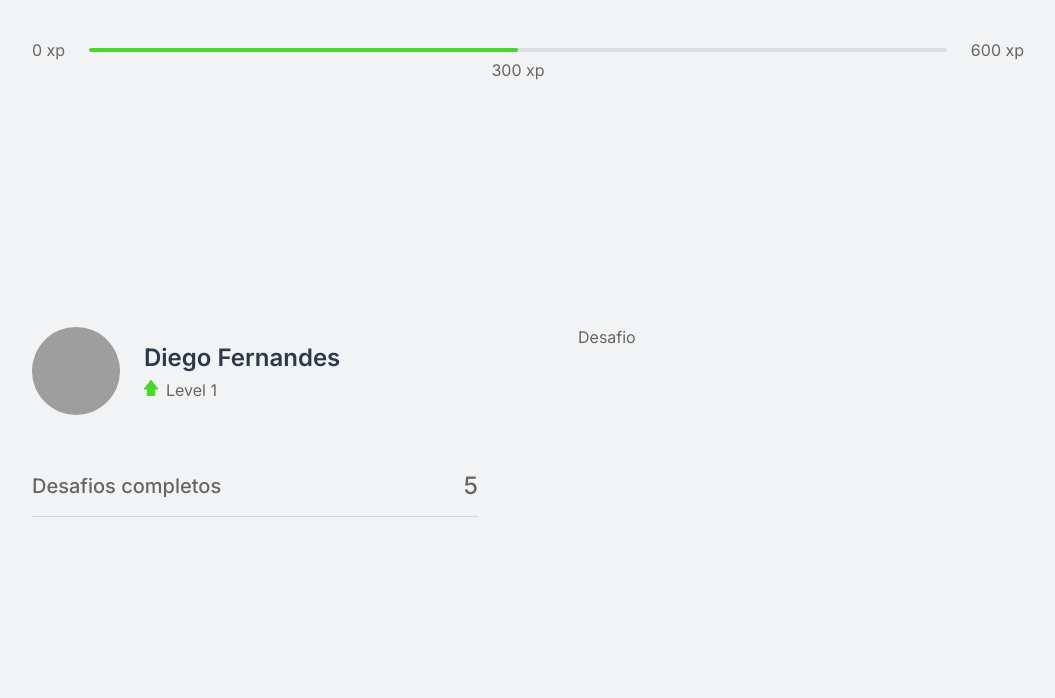
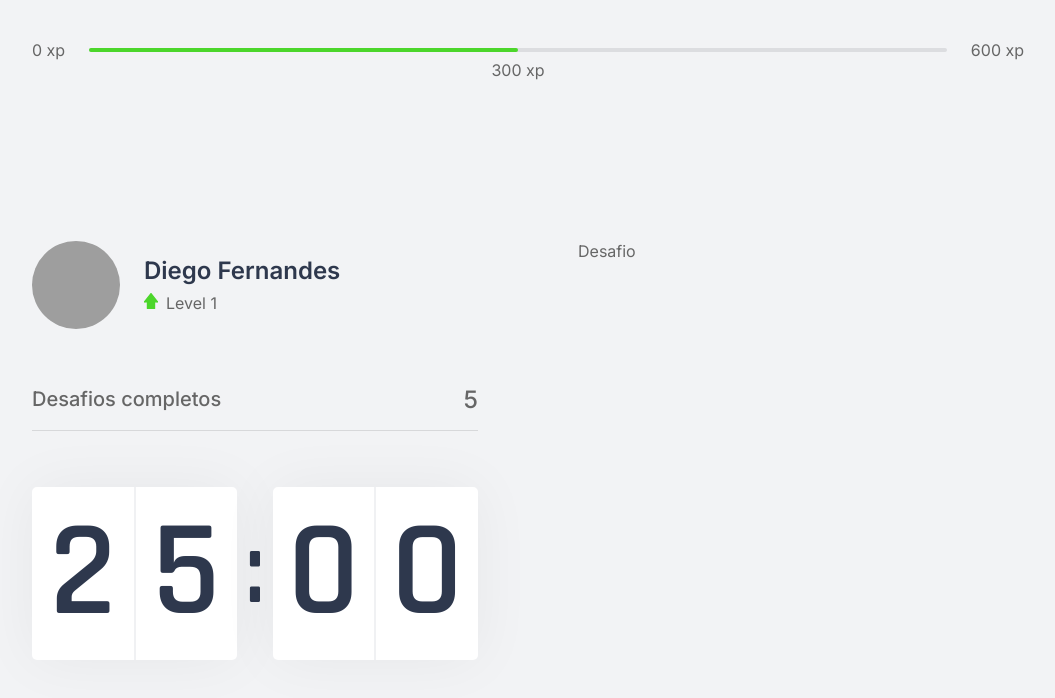
Before and after one commit to pedroht/nlw4, a Next.js app in the folder moveit/: page / in a window 1280 px wide. Shown: the top 698 px of the page, without its empty margins (112-1167 px from the left). Built offline with nearby package versions, Linux system fonts and the light colour scheme; grey boxes are pictures that could not be loaded.

Commit message:
Adicionando Component Countdown

```diff
--- /dev/null
+++ b/moveit/src/components/Countdown.tsx
@@ -0,0 +1,17 @@
+import styles from "../styles/components/Countdown.module.css";
+
+export function Countdown() {
+  return (
+    <div className={styles.countdownContainer}>
+      <div>
+        <span>2</span>
+        <span>5</span>
+      </div>
+      <span>:</span>
+      <div>
+        <span>0</span>
+        <span>0</span>
+      </div>
+    </div>
+  );
+}
--- a/moveit/src/pages/index.tsx
+++ b/moveit/src/pages/index.tsx
@@ -1,6 +1,7 @@
 import { CompletedChallenges } from "../components/CompletedChalleges";
 import { ExperienceBar } from "../components/ExperienceBar";
 import { Profile } from "../components/Profile";
+import { Countdown } from "../components/Countdown";
 
 import styles from "../styles/pages/Home.module.css";
 
@@ -13,6 +14,7 @@
         <div>
           <Profile />
           <CompletedChallenges />
+          <Countdown />
         </div>
         <div>Desafio</div>
       </section>
--- /dev/null
+++ b/moveit/src/styles/components/Countdown.module.css
@@ -0,0 +1,38 @@
+.countdownContainer {
+  display: flex;
+  align-items: center;
+  font-family: Rajdhani;
+  font-weight: 600;
+  color: var(--title);
+}
+
+.countdownContainer > div {
+  flex: 1;
+
+  display: flex;
+  align-items: center;
+  justify-content: space-evenly;
+
+  background: var(--white);
+  box-shadow: 0 0 60px rgba(0, 0, 0, 0.05);
+  border-radius: 5px;
+  font-size: 8.5rem;
+  text-align: center;
+}
+
+.countdownContainer > div span {
+  flex: 1;
+}
+
+.countdownContainer > div span:first-child {
+  border-right: 1px solid #f0f1f3;
+}
+
+.countdownContainer > div span:last-child {
+  border-left: 1px solid #f0f1f3;
+}
+
+.countdownContainer > span {
+  font-size: 6.25rem;
+  margin: 0 0.5rem;
+}
```
